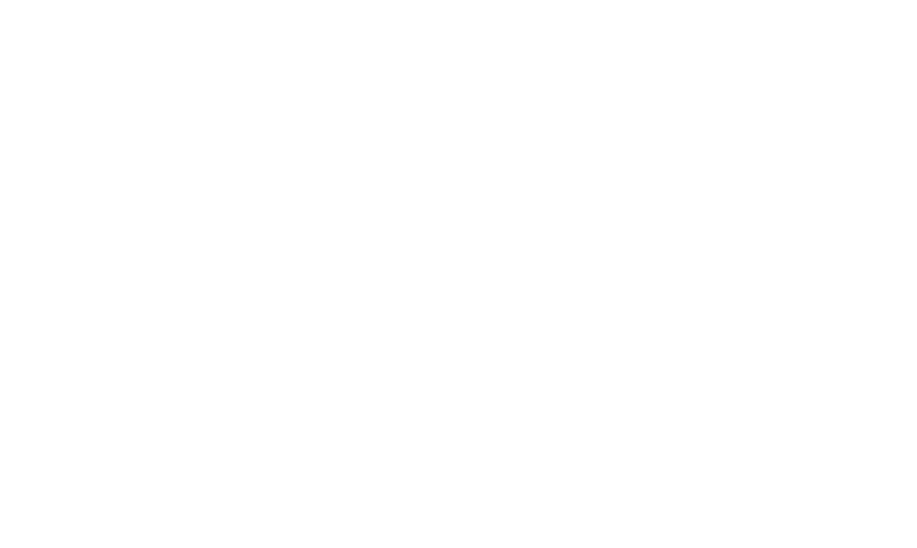
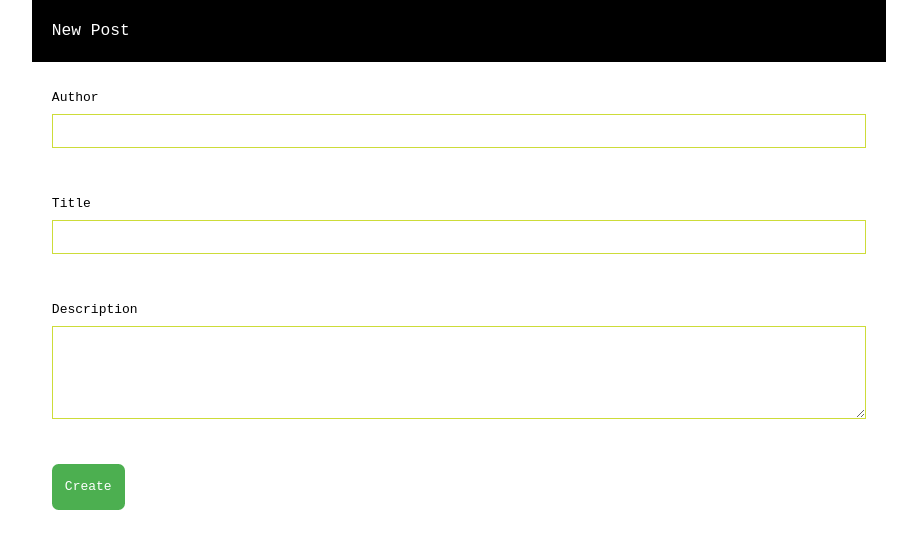
Before and after one commit to giovanniTramonto/blog, a Nuxt app: page /create in a window 1280 px wide. Before the commit this address had no page. Shown: the top 548 px of the page, without its empty margins (181-1098 px from the left). Built offline with nearby package versions, Linux system fonts and the light colour scheme.

Commit message:
add create post

```diff
--- a/app.vue
+++ b/app.vue
@@ -1,9 +1,9 @@
 <template>
-  <main class="h-full flex justify-center">
+  <div class="h-full md:grid md:grid-cols-12">
     <NuxtLayout>
       <NuxtPage/>
     </NuxtLayout>
-  </main>
+  </div>
 </template>
 
 <script setup>
--- a/nuxt.config.ts
+++ b/nuxt.config.ts
@@ -2,5 +2,8 @@
 export default defineNuxtConfig({
   compatibilityDate: '2024-11-01',
   devtools: { enabled: false },
-  modules: ['@nuxtjs/tailwindcss']
+  modules: [
+    '@nuxtjs/tailwindcss',
+    '@vee-validate/nuxt'
+  ],
 })
--- a/package.json
+++ b/package.json
@@ -10,6 +10,7 @@
     "postinstall": "nuxt prepare"
   },
   "dependencies": {
+    "@vee-validate/nuxt": "^4.14.7",
     "nuxt": "^3.14.1592",
     "vue": "latest",
     "vue-router": "latest"
--- /dev/null
+++ b/pages/create.vue
@@ -0,0 +1,83 @@
+<template>
+  <main class="md:col-start-2 lg:col-start-3 md:col-end-12 lg:col-end-11">
+
+    <Form @submit="onSubmit" :validation-schema="postSchema">
+      <header class="p-6 bg-black">
+        <h1 class="text-xl text-white">New Post</h1>
+      </header>
+
+      <div class="p-6">
+        <Field v-slot="{ field }" v-model="post.author" type="text" name="author">
+          <label for="title" class="block py-2">Author</label>
+          <input v-bind="field" class="border border-green w-full p-2" type="text" name="author" />
+        </Field>
+        <ErrorMessage name="author" v-slot="{ message }">
+          <div class="bg-green text-white p-2">{{ message }}</div>
+        </ErrorMessage>
+      </div>
+
+      <div class="p-6">
+        <Field v-slot="{ field }" v-model="post.title" type="text" name="title">
+          <label for="title" class="block py-2">Title</label>
+          <input v-bind="field" class="border border-green w-full p-2" type="text" name="title" />
+        </Field>
+        <ErrorMessage name="title" v-slot="{ message }">
+          <div class="bg-green text-white p-2">{{ message }}</div>
+        </ErrorMessage>
+      </div>
+
+      <div class="p-6">
+        <Field v-slot="{ field, errors }" v-model="post.description" name="description">
+          <label for="textarea" class="block py-2">Description</label>
+          <textarea v-bind="field" id="textarea" name="description" class="border border-green w-full p-2" rows="4"></textarea>
+        </Field>
+        <ErrorMessage name="description" v-slot="{ message }">
+          <div class="bg-green text-white p-2">{{ message }}</div>
+        </ErrorMessage>
+      </div>
+
+      <div class="p-6">
+        <input class="rounded-lg bg-darkgreen text-white hover:bg-black p-4" type="submit" value="Create" />
+      </div>
+    </Form>
+  </main>
+</template>
+
+<script setup>
+import { reactive } from 'vue';
+import { Field, Form, ErrorMessage } from 'vee-validate';
+
+const post = reactive({
+  title: null,
+  description: null,
+  author: null
+});
+
+const postSchema = {
+  author(value) {
+    const { length } = value ?? {}
+    return length > 0 && length < 250
+  },
+  title(value) {
+    const { length } = value ?? {}
+    return length > 0 && length < 250
+  },
+  description(value) {
+    const { length } = value ?? {}
+    return length > 0 && length < 500
+  }
+}
+
+async function onSubmit() {
+  const response = await fetch('https://jsonplaceholder.typicode.com/posts', {
+    method: 'POST',
+    body: JSON.stringify(post),
+    headers: {
+      'Content-type': 'application/json; charset=UTF-8',
+    },
+  });
+  if (response.ok) {
+    await navigateTo({ path: '/' })
+  }
+}
+</script>
--- a/pages/index.vue
+++ b/pages/index.vue
@@ -1,21 +1,20 @@
 <template>
-  <div class="flex-1 max-w-[1200px] min-h-full">
+  <main class="md:col-start-2 lg:col-start-3 md:col-end-12 lg:col-end-11 min-h-full">
     <div class="flex justify-between p-6 w-full">
       <form>
         <input class="min-w-96 border rounded-lg p-2" type="search" value="Search Posts" />
       </form>
-      <button
-        @click="onClickNewPost"
+      <NuxtLink
+        to="/create"
         class="bg-darkgreen hover:bg-black text-white rounded-lg p-2">
         Create new Post
-      </button>
+      </NuxtLink>
     </div>
-    <div class="flex-1">
     <form>
       <ul>
         <li class="flex gap-6 bg-black text-white p-6 sticky top-0">
           <div class="grow-0">
-              <input type="checkbox">
+            <input type="checkbox" />
           </div>
           <div class="flex-1">
             Title
@@ -39,8 +38,7 @@
         </li>
       </ul>
     </form>
-    </div>
-  </div>
+  </main>
 </template>
 
 <script setup>
```
Also changed, not shown: 1 other file (tests, documents, lock files or other folders). Lines whose indentation alone changed are shown as unchanged.
